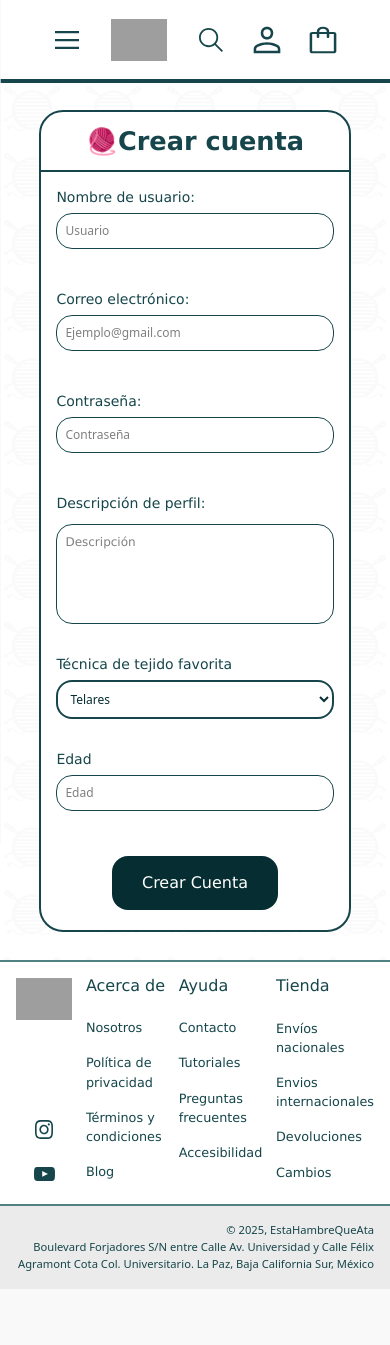
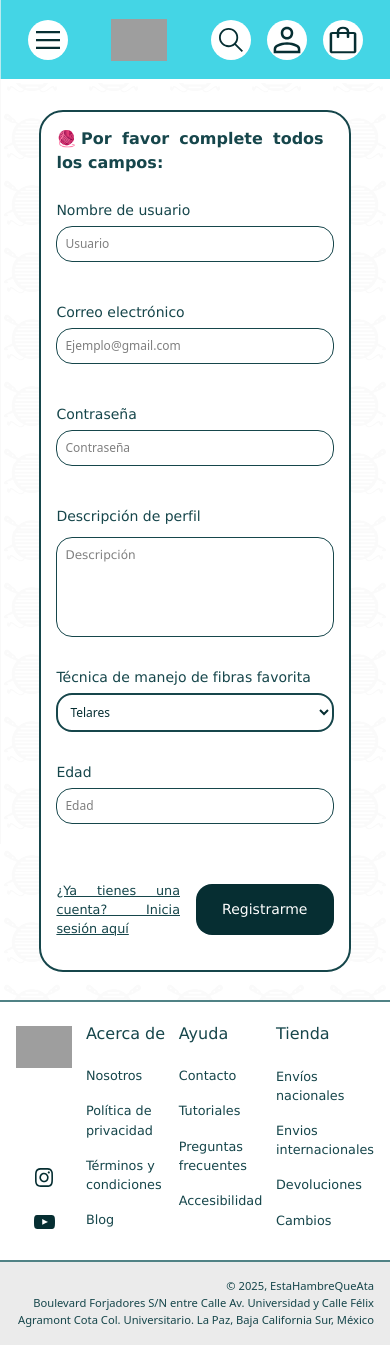
Before and after one commit to LuisMikey22/ProyectoFinalWeb2025, a PHP site: page /ProyectoFinalWeb2025/Sitio-Web/src/views/createAccount.php in a window 390 px wide. Before the commit the page ends 1289 px from the top, so only its background shows below. Run offline with PHP 8.4, Linux system fonts and the light colour scheme; style sheets or scripts are compiled from the project's sources; grey boxes are pictures that could not be loaded.

Commit message:
Página de iniciar sesión agregada
Páginas agregadas, color de fondo de cabecera modificado, iconos modificados y responsividad mejorada.

```diff
--- a/Sitio-Web/public/output.css
+++ b/Sitio-Web/public/output.css
@@ -927,7 +927,7 @@ body {
   justify-items: center;
   overflow-X: hidden;
   background-color: var(--color-white);
-  background-image: url("../Public/Images/yarnBackgroundTexture.svg");
+  background-image: url("http://localhost:80/ProyectoFinalWeb2025/Sitio-Web/public/assets/images/yarnBackgroundTexture.svg");
   background-size: auto;
   background-repeat: repeat;
   background-position: center;
@@ -950,29 +950,12 @@ nav {
   padding: 1.3% 10%;
   flex-wrap: nowrap;
   flex-direction: row;
-  background-color: var(--color-white);
+  background-color: var(--color-electric-blue);
   justify-content: space-between;
   align-content: center;
 }
 .menu-toggle {
   display: none;
-}
-.menu-button {
-  position: absolute;
-  display: none;
-  height: 3rem;
-  width: 3rem;
-  margin: auto 0;
-  flex: 0 1 3rem;
-  border-style: none;
-  border-radius: var(--border-radius-50);
-  cursor: pointer;
-  transition: transform 0.1s ease-in-out;
-  align-content: center;
-}
-.menu-button img {
-  background-color: var(--color-white);
-  border-radius: var(--border-radius-50);
 }
 .search-bar-container-hidden {
   display: none;
@@ -985,7 +968,7 @@ nav {
   height: 100%;
   width: 100%;
   justify-content: center;
-  background-color: var(--color-dark-blue);
+  background-color: var(--color-electric-blue);
   z-index: 75;
   top: 0;
   left: 0;
@@ -1082,7 +1065,7 @@ nav {
   justify-content: flex-end;
   gap: 2rem;
 }
-.search-button, .account-button, .cart-button {
+.menu-button, .search-button, .account-button, .cart-button {
   display: flex;
   height: 3rem;
   width: 3rem;
@@ -1092,6 +1075,11 @@ nav {
   border-style: none;
   border-radius: var(--border-radius-50);
   cursor: pointer;
+  align-content: center;
+  z-index: 30;
+}
+.menu-button {
+  display: none;
 }
 .account-button img, .cart-button img, .menu-button img, .search-button img {
   display: block;
@@ -1099,8 +1087,8 @@ nav {
   width: auto;
   margin: auto;
 }
-.menu-button img:hover, .search-bar-button:hover, .close-button:hover, .account-button:hover, .cart-button:hover, .search-button:hover, .instagram-button:hover, .youtube-button:hover {
-  background-color: var(--color-light-grey);
+.menu-button:hover, .search-bar-button:hover, .close-button:hover, .account-button:hover, .cart-button:hover, .search-button:hover, .instagram-button:hover, .youtube-button:hover {
+  background-color: var(--color-lighter-grey);
 }
 .nav-link-list {
   display: flex;
@@ -1156,7 +1144,7 @@ nav {
 .nav-link-list li a {
   display: flex;
   padding: 1rem 1.2rem;
-  color: var(--color-dark-blue);
+  color: var(--color-darker-blue);
   font-size: 1.4rem;
   font-family: var(--font-main);
   cursor: pointer;
@@ -1183,7 +1171,7 @@ li:hover .nav-link-sub-list {
   height: 0.2rem;
   width: 100%;
   clear: both;
-  background-color: var(--color-dark-blue);
+  background-color: var(--color-white);
 }
 .best-selling-art, .new-art, .seasonal-art {
   display: flex;
@@ -1194,7 +1182,7 @@ li:hover .nav-link-sub-list {
   flex: 1 1 0;
   text-align: center;
 }
-.best-selling-art-title, .create-account-fieldset legend, .new-art-title, .seasonal-art-title {
+.best-selling-art-title, .create-account-fieldset legend, .login-account-fieldset legend, .new-art-title, .seasonal-art-title {
   display: inline;
   height: auto;
   margin: auto auto 1em auto;
@@ -1415,7 +1403,7 @@ footer {
   height: auto;
   width: 100%;
   margin: auto;
-  padding: 1rem;
+  padding: 1.5rem 1rem;
   background-color: var(--color-white);
   border-color: var(--color-lighter-blue);
   border-style: solid;
@@ -1535,14 +1523,14 @@ footer {
   font-size: 1rem;
   width: 100%;
 }
-.create-account-section {
+.create-account-section, .login-account-section {
   height: auto;
   width: 100%;
 }
-.create-account-form {
+.create-account-form, .login-account-form {
   display: flex;
   height: auto;
-  width: 40%;
+  width: 28rem;
   margin: 4% auto;
   border-style: none;
   background-color: var(--color-white);
@@ -1551,7 +1539,7 @@ footer {
   border-width: 2.5px;
   border-radius: var(--border-radius-24);
 }
-.create-account-fieldset {
+.create-account-fieldset, .login-account-fieldset {
   display: flex;
   flex-direction: column;
   height: 100%;
@@ -1560,17 +1548,15 @@ footer {
   border-style: none;
   text-align: justify;
 }
-.create-account-fieldset legend {
+.create-account-fieldset legend, .login-account-fieldset legend {
   z-index: 1;
-  margin: auto;
-  padding: 10px;
+  margin: auto 5%;
+  padding: 15px 10px 10px 0;
   height: auto;
-  width: 100%;
-  border-width: 0 0 2px 0;
-  border-style: solid;
-  border-color: var(--color-dark-blue);
-  text-align: center;
+  width: fit-content;
+  text-align: justify;
   justify-content: center;
+  font-size: 1rem;
 }
 .create-account-fieldset legend::before {
   content: "🧶";
@@ -1582,7 +1568,13 @@ footer {
   width: auto;
   text-align: justify;
 }
-.create-account-fieldset label {
+.action-container {
+  display: flex;
+  flex-direction: row;
+  margin: 15px 5% 5% 5%;
+  gap: 1.5rem;
+}
+.create-account-fieldset label, .login-account-fieldset label {
   display: flex;
   height: auto;
   width: 100%;
@@ -1592,7 +1584,7 @@ footer {
   font-family: var(--font-secondary);
   color: var(--color-dark-blue);
 }
-.create-account-fieldset input {
+.create-account-fieldset input, .login-account-fieldset input {
   display: flex;
   width: 100%;
   margin: 5px 0 10px;
@@ -1601,11 +1593,11 @@ footer {
   border-radius: var(--border-radius-16);
   font-size: 12px;
 }
-.create-account-fieldset input:hover {
+.create-account-fieldset input:hover, .login-account-fieldset input:hover {
   box-shadow: 2px 2px 4px var(--color-lighter-blue);
   cursor: pointer;
 }
-.create-account-fieldset input:focus {
+.create-account-fieldset input:focus, .login-account-fieldset input:focus {
   outline: var(--color-electric-blue);
   border: 1.7px solid var(--color-electric-blue);
   border-radius: var(--border-radius-16);
@@ -1651,13 +1643,40 @@ footer {
   box-shadow: 2px 2px 4px var(--color-lighter-blue);
   cursor: pointer;
 }
-.create-account-form button {
+.small-link {
+  display: flex;
+  position: relative;
+  height: fit-content;
+  width: fit-content;
+  margin: auto;
+  font-size: 0.8rem;
+  font-weight: normal;
+  font-family: var(--font-secondary);
+  color: var(--color-dark-blue);
+  text-align: justify;
+  text-decoration: underline;
+  cursor: pointer;
+}
+.login-account-fieldset .small-link {
+  margin: auto 5%;
+  color: var(--color-lighter-blue);
+  font-style: oblique;
+}
+.action-container .small-link {
+  width: 45%;
+  margin: auto auto auto 0;
+  color: var(--color-dark-blue);
+  font-style: normal;
+  justify-content: center;
+  align-content: center;
+}
+.create-account-button, .login-account-button {
   display: block;
   height: auto;
-  width: auto;
-  margin: 20px auto;
+  width: 55%;
+  margin: auto 0 auto auto;
   padding: 15px 30px;
-  text-align: justify;
+  text-align: center;
   font-size: 16px;
   font-family: var(--font-secondary);
   color: var(--color-white);
@@ -1666,7 +1685,7 @@ footer {
   border-color: var(--color-darker-blue);
   border-radius: var(--border-radius-16);
 }
-.create-account-form button:hover {
+.create-account-button:hover, .login-account-button:hover {
   background-color: var(--color-lighter-blue);
   border-color: var(--color-lighter-blue);
 }
@@ -1691,7 +1710,7 @@ footer {
     min-width: 68%;
     padding: 4%;
   }
-  .create-account-form {
+  .create-account-form, .login-account-form {
     width: 80%;
     max-width: 80%;
     margin: 7% auto;
@@ -1702,7 +1721,7 @@ footer {
 }
 @media only screen and (max-width: 768px) {
   nav {
-    padding: 3% 10%;
+    padding: 3% 5%;
   }
   .search-bar-input-container {
     width: 80%;
@@ -1778,6 +1797,15 @@ footer {
   }
   .copyright-content {
     font-size: 0.7rem;
+  }
+  .action-container {
+    gap: 1rem;
+  }
+  .create-account-button, .login-account-button {
+    width: 50%;
+    margin: 20px auto;
+    padding: 15px;
+    font-size: 14px;
   }
 }
 @media only screen and (min-width: 481px) and (max-width: 800px) {
@@ -1834,7 +1862,7 @@ footer {
     background-color: transparent;
   }
   .nav-link-sub-list {
-    transform: translate(82%, -20%);
+    transform: translate(82%);
     border-width: 1px;
     transition: transform 0.2s ease-in;
     z-index: 35;
--- a/Sitio-Web/src/css/Style.css
+++ b/Sitio-Web/src/css/Style.css
@@ -68,7 +68,7 @@ body {
     justify-items: center;
     overflow-X: hidden;
     background-color: var(--color-white);
-    background-image: url("../Public/Images/yarnBackgroundTexture.svg");
+    background-image: url("http://localhost:80/ProyectoFinalWeb2025/Sitio-Web/public/assets/images/yarnBackgroundTexture.svg");
     background-size: auto;
     background-repeat: repeat;
     background-position: center;
@@ -93,32 +93,13 @@ nav {
     padding: 1.3% 10%;
     flex-wrap: nowrap;
     flex-direction: row;
-    background-color: var(--color-white);
+    background-color: var(--color-electric-blue);
     justify-content: space-between;
     align-content: center;
 }
 
 .menu-toggle {
     display: none;
-}
-
-.menu-button {
-    position: absolute;
-    display: none;
-    height: 3rem;
-    width: 3rem;
-    margin: auto 0;
-    flex: 0 1 3rem;
-    border-style: none;
-    border-radius: var(--border-radius-50);
-    cursor: pointer;
-    transition: transform 0.1s ease-in-out;
-    align-content: center;
-}
-
-.menu-button img {
-    background-color: var(--color-white);
-    border-radius: var(--border-radius-50);
 }
 
 .search-bar-container-hidden {
@@ -133,7 +114,7 @@ nav {
     height: 100%;
     width: 100%;
     justify-content: center;
-    background-color: var(--color-dark-blue);
+    background-color: var(--color-electric-blue);
     z-index: 75;
     top: 0;
     left: 0;
@@ -240,6 +221,7 @@ nav {
     gap: 2rem;
 }
 
+.menu-button,
 .search-button,
 .account-button,
 .cart-button {
@@ -252,6 +234,12 @@ nav {
     border-style: none;
     border-radius: var(--border-radius-50);
     cursor: pointer;
+    align-content: center;
+    z-index: 30;
+}
+
+.menu-button {
+    display: none;
 }
 
 .account-button img,
@@ -264,7 +252,7 @@ nav {
     margin: auto;
 }
 
-.menu-button img:hover,
+.menu-button:hover,
 .search-bar-button:hover,
 .close-button:hover,
 .account-button:hover,
@@ -272,7 +260,7 @@ nav {
 .search-button:hover,
 .instagram-button:hover,
 .youtube-button:hover {
-    background-color: var(--color-light-grey);
+    background-color: var(--color-lighter-grey);
 }
 
 .nav-link-list {
@@ -333,7 +321,7 @@ nav {
 .nav-link-list li a {
     display: flex;
     padding: 1rem 1.2rem;
-    color: var(--color-dark-blue);
+    color: var(--color-darker-blue);
     font-size: 1.4rem;
     font-family: var(--font-main);
     cursor: pointer;
@@ -364,7 +352,7 @@ li:hover .nav-link-sub-list {
     height: 0.2rem;
     width: 100%;
     clear: both;
-    background-color: var(--color-dark-blue);
+    background-color: var(--color-white);
 }
 /*.separation-line {
     height: 1rem;
@@ -388,6 +376,7 @@ li:hover .nav-link-sub-list {
 
 .best-selling-art-title,
 .create-account-fieldset legend,
+.login-account-fieldset legend,
 .new-art-title,
 .seasonal-art-title {
     display: inline;
@@ -655,7 +644,7 @@ footer {
     height: auto;
     width: 100%;
     margin: auto;
-    padding: 1rem;
+    padding: 1.5rem 1rem;
     background-color: var(--color-white);
     border-color: var(--color-lighter-blue);
     border-style: solid;
@@ -800,15 +789,17 @@ footer {
     width: 100%;
 }
 
-.create-account-section {
+.create-account-section,
+.login-account-section {
     height: auto;
     width: 100%;
 }
 
-.create-account-form {
+.create-account-form,
+.login-account-form {
     display: flex;
     height: auto;
-    width: 40%;
+    width: 28rem;
     margin: 4% auto;
     border-style: none;
     background-color: var(--color-white);
@@ -818,7 +809,8 @@ footer {
     border-radius: var(--border-radius-24);
 }
 
-.create-account-fieldset {
+.create-account-fieldset,
+.login-account-fieldset {
     display: flex;
     flex-direction: column;
     height: 100%;
@@ -828,17 +820,16 @@ footer {
     text-align: justify;
 }
 
-.create-account-fieldset legend {
+.create-account-fieldset legend,
+.login-account-fieldset legend  {
     z-index: 1;
-    margin: auto;
-    padding: 10px;
+    margin: auto 5%;
+    padding: 15px 10px 10px 0;
     height: auto;
-    width: 100%;
-    border-width: 0 0 2px 0;
-    border-style: solid;
-    border-color: var(--color-dark-blue);
-    text-align: center;
+    width: fit-content;
+    text-align: justify;
     justify-content: center;
+    font-size: 1rem;
 }
 
 .create-account-fieldset legend::before {
@@ -858,7 +849,15 @@ footer {
     text-align: justify;
 }
 
-.create-account-fieldset label {
+.action-container {
+    display: flex;
+    flex-direction: row;
+    margin: 15px 5% 5% 5%;
+    gap: 1.5rem;
+}
+
+.create-account-fieldset label,
+.login-account-fieldset label {
     display: flex;
     height: auto;
     width: 100%;
@@ -869,7 +868,8 @@ footer {
     color: var(--color-dark-blue);
 }
 
-.create-account-fieldset input {
+.create-account-fieldset input,
+.login-account-fieldset input {
     display: flex;
     width: 100%;
     margin: 5px 0 10px;
@@ -878,11 +878,14 @@ footer {
     border-radius: var(--border-radius-16);
     font-size: 12px;
 }
-.create-account-fieldset input:hover {
+
+.create-account-fieldset input:hover,
+.login-account-fieldset input:hover {
     box-shadow: 2px 2px 4px var(--color-lighter-blue);
     cursor: pointer;
 }
-.create-account-fieldset input:focus {
+.create-account-fieldset input:focus,
+.login-account-fieldset input:focus {
     outline: var(--color-electric-blue);
     border: 1.7px solid var(--color-electric-blue);
     border-radius: var(--border-radius-16);
@@ -931,13 +934,44 @@ footer {
     cursor: pointer;
 }
 
-.create-account-form button {
+.small-link {
+    display: flex;
+    position: relative;
+    height: fit-content;
+    width: fit-content;
+    margin: auto;
+    font-size: 0.8rem;
+    font-weight: normal;
+    font-family: var(--font-secondary);
+    color: var(--color-dark-blue);
+    text-align: justify;
+    text-decoration: underline;
+    cursor: pointer;
+}
+
+.login-account-fieldset .small-link{
+    margin: auto 5%;
+    color: var(--color-lighter-blue);
+    font-style: oblique;
+}
+
+.action-container .small-link {
+    width: 45%;
+    margin: auto auto auto 0;
+    color: var(--color-dark-blue);
+    font-style: normal;
+    justify-content: center;
+    align-content: center;
+}
+
+.create-account-button,
+.login-account-button {
     display: block;
     height: auto;
-    width: auto;
-    margin: 20px auto;
+    width: 55%;
+    margin: auto 0 auto auto;
     padding: 15px 30px;
-    text-align: justify;
+    text-align: center;
     font-size: 16px;
     font-family: var(--font-secondary);
     color: var(--color-white);
@@ -946,7 +980,8 @@ footer {
     border-color: var(--color-darker-blue);
     border-radius: var(--border-radius-16);
 }
-.create-account-form button:hover {
+.create-account-button:hover,
+.login-account-button:hover {
     background-color: var(--color-lighter-blue);
     border-color: var(--color-lighter-blue);
 }
@@ -975,7 +1010,8 @@ footer {
         padding: 4%;
     }
 
-    .create-account-form {
+    .create-account-form,
+    .login-account-form {
         width: 80%;
         max-width: 80%;
         margin: 7% auto;
@@ -987,7 +1023,7 @@ footer {
 }
 @media only screen and (max-width: 768px) {
     nav {
-        padding: 3% 10%;
+        padding: 3% 5%;
     }
 
     .search-bar-input-container {
@@ -1097,6 +1133,16 @@ footer {
     .copyright-content {
         font-size: 0.7rem;
     }
+
+    .action-container {
+        gap: 1rem;
+    }
+    .create-account-button, .login-account-button {
+        width: 50%;
+        margin: 20px auto;
+        padding: 15px;
+        font-size: 14px;
+    }
 }
 @media only screen and (min-width: 481px) and (max-width: 800px) {
     .art-item {
@@ -1156,7 +1202,7 @@ footer {
     }
 
     .nav-link-sub-list {
-        transform: translate(82%, -20%);
+        transform: translate(82%);
         border-width: 1px;
         transition: transform 0.2s ease-in;
         z-index: 35;
--- a/Sitio-Web/src/helpers/functions.php
+++ b/Sitio-Web/src/helpers/functions.php
@@ -13,7 +13,7 @@
             ],
             [
                 'image' => 'newArtItem (2).png',
-                'description' => 'Cajita organizadora, Algodón',
+                'description' => 'Cajita organizadora, Algodón.',
                 'price' => '$55.00 MXN'
             ],
             [
@@ -23,7 +23,7 @@
             ],
             [
                 'image' => 'newArtItem (4).png',
-                'description' => 'Sombrero con diseño, Algodó',
+                'description' => 'Sombrero con diseño, Algodón.',
                 'price' => '$70.00 MXN'
             ],
             [
--- a/Sitio-Web/src/views/CreateAccount.php
+++ b/Sitio-Web/src/views/CreateAccount.php
@@ -5,30 +5,30 @@
 <section class="create-account-section">
     <form class="create-account-form" action="<?=BASE_PATH?>/index.php" method="post">
         <fieldset class="create-account-fieldset">
-            <legend>Crear cuenta</legend>
+            <legend>Por favor complete todos los campos: </legend>
 
             <div class="name-input-container">
-                <label for="name">Nombre de usuario:</label>
+                <label for="name">Nombre de usuario</label>
                 <input id="name" type="text" name="name" placeholder="Usuario" required>
             </div>
 
             <div class="email-input-container">
-                <label for="email">Correo electrónico:</label>
+                <label for="email">Correo electrónico</label>
                 <input id="email" type="email" name="email" placeholder="Ejemplo@gmail.com" required>
             </div>
 
             <div class="password-input-container">
-                <label for="password">Contraseña:</label>
+                <label for="password">Contraseña</label>
                 <input id="password" type="password" name="password" placeholder="Contraseña" required>
             </div>
 
             <div class="desc-container">
-                <label for="description">Descripción de perfil:</label>
+                <label for="description">Descripción de perfil</label>
                 <textarea name="description" placeholder="Descripción"></textarea>
             </div>
 
             <div class="techniques-options-container">
-                <label for="fabric-techniques">Técnica de tejido favorita</label>
+                <label for="fabric-techniques">Técnica de manejo de fibras favorita</label>
 
                 <select id="fabric-techniques" name="fabric-techniques" required>
                     <optgroup label="Tejidos">
@@ -36,10 +36,10 @@
                         <option value="knitting">Tejido a aguja</option>
                         <option value="crochet">Tejido a crochet</option>
                         <option value="needle-felting">Fieltro a aguja</option>
-                        <option value="lace">Encaje</option>
+                        <option value="lace">Encaje (Lace)</option>
                         <option value="embroidery">Bordado</option>
                         <option value="macramé">Macramé</option>
-                        <option value="quilting">Edredón bordado</option>
+                        <option value="quilting">Edredón bordado (Quilting)</option>
                         <option value="patchwork">Manta bordada</option>
                         <option value="Nålebinding">Tejido Escandinavo (Nålebinding)</option>
                     </optgroup>
@@ -72,7 +72,10 @@
                 </datalist>
             </div>
 
-            <button class="create-account-button" type="submit">Crear Cuenta</button>
+            <div class="action-container">
+                <a class="small-link" href="<?=SRC_PATH?>/views/loginAccount.php">¿Ya tienes una cuenta? Inicia sesión aquí</a>
+                <button class="create-account-button" type="submit">Registrarme</button>
+            </div>
         </fieldset>
     </form>
 </section>
```
Also changed, not shown: Sitio-Web/src/views/loginAccount.php (added, +32 -0 lines), Sitio-Web/public/assets/images/EHQALogo3.svg, Sitio-Web/public/assets/images/boxIcon.svg, Sitio-Web/public/assets/images/cartIcon.svg, Sitio-Web/public/assets/images/closeIconDark.svg, Sitio-Web/public/assets/images/instagramIcon.svg, Sitio-Web/public/assets/images/menuIcon.svg, Sitio-Web/public/assets/images/searchIcon.svg, Sitio-Web/public/assets/images/starIcon.svg, Sitio-Web/public/assets/images/userIcon.svg, Sitio-Web/public/assets/images/youtubeIcon.svg.
